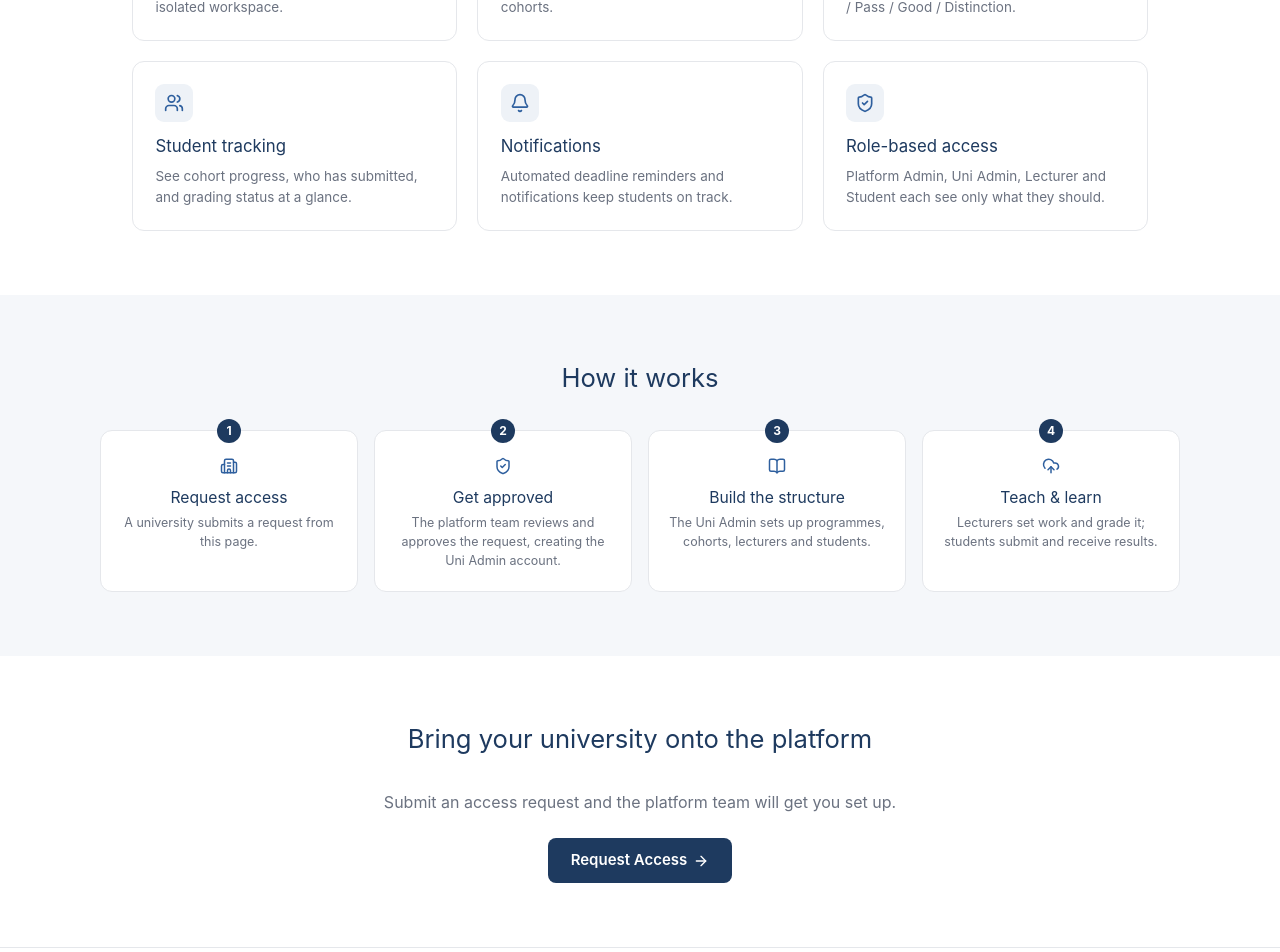
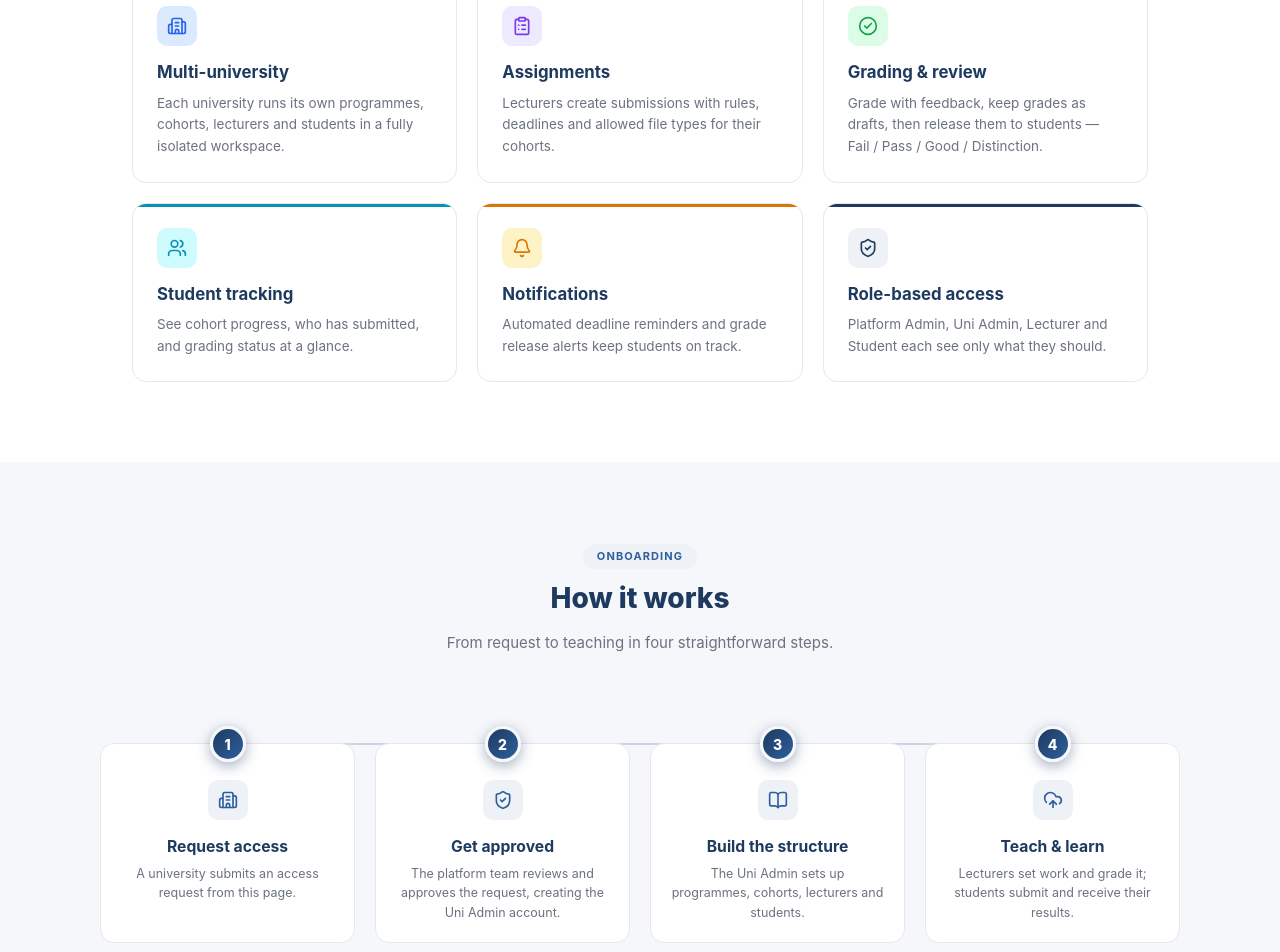
Before and after one commit to aviTD27/action-learning-cockpit-frontend, a React (Vite) app: page / in a window 1280 px wide. Shown: the part 920-1872 px from the top of the page. Built offline with nearby package versions, Linux system fonts and the light colour scheme; no server answers.

Commit message:
hero page

```diff
--- a/src/landing/LandingPage.tsx
+++ b/src/landing/LandingPage.tsx
@@ -6,19 +6,19 @@ import {
 import './styles/landing.css'
 
 const FEATURES = [
-  { icon: Building2, title: 'Multi-university', text: 'Each university runs its own programmes, cohorts, lecturers and students in an isolated workspace.' },
-  { icon: ClipboardList, title: 'Assignments', text: 'Lecturers create submissions with rules, deadlines and allowed file types for their cohorts.' },
-  { icon: CheckCircle2, title: 'Grading & review', text: 'Grade with feedback, keep grades as drafts, then release them to students — Fail / Pass / Good / Distinction.' },
-  { icon: Users, title: 'Student tracking', text: 'See cohort progress, who has submitted, and grading status at a glance.' },
-  { icon: Bell, title: 'Notifications', text: 'Automated deadline reminders and notifications keep students on track.' },
-  { icon: ShieldCheck, title: 'Role-based access', text: 'Platform Admin, Uni Admin, Lecturer and Student each see only what they should.' },
+  { icon: Building2,    color: '#2563eb', bg: '#dbeafe', title: 'Multi-university',  text: 'Each university runs its own programmes, cohorts, lecturers and students in a fully isolated workspace.' },
+  { icon: ClipboardList, color: '#7c3aed', bg: '#ede9fe', title: 'Assignments',       text: 'Lecturers create submissions with rules, deadlines and allowed file types for their cohorts.' },
+  { icon: CheckCircle2,  color: '#16a34a', bg: '#dcfce7', title: 'Grading & review',  text: 'Grade with feedback, keep grades as drafts, then release them to students — Fail / Pass / Good / Distinction.' },
+  { icon: Users,         color: '#0891b2', bg: '#cffafe', title: 'Student tracking',  text: 'See cohort progress, who has submitted, and grading status at a glance.' },
+  { icon: Bell,          color: '#d97706', bg: '#fef3c7', title: 'Notifications',     text: 'Automated deadline reminders and grade release alerts keep students on track.' },
+  { icon: ShieldCheck,   color: '#1E3A5F', bg: '#eef2f7', title: 'Role-based access', text: 'Platform Admin, Uni Admin, Lecturer and Student each see only what they should.' },
 ]
 
 const STEPS = [
-  { icon: Building2, title: 'Request access', text: 'A university submits a request from this page.' },
-  { icon: ShieldCheck, title: 'Get approved', text: 'The platform team reviews and approves the request, creating the Uni Admin account.' },
-  { icon: BookOpen, title: 'Build the structure', text: 'The Uni Admin sets up programmes, cohorts, lecturers and students.' },
-  { icon: UploadCloud, title: 'Teach & learn', text: 'Lecturers set work and grade it; students submit and receive results.' },
+  { icon: Building2,  title: 'Request access',    text: 'A university submits an access request from this page.' },
+  { icon: ShieldCheck, title: 'Get approved',     text: 'The platform team reviews and approves the request, creating the Uni Admin account.' },
+  { icon: BookOpen,   title: 'Build the structure', text: 'The Uni Admin sets up programmes, cohorts, lecturers and students.' },
+  { icon: UploadCloud, title: 'Teach & learn',    text: 'Lecturers set work and grade it; students submit and receive their results.' },
 ]
 
 export default function LandingPage() {
@@ -38,6 +38,10 @@ export default function LandingPage() {
       </header>
 
       <section className="lp-hero">
+        <video className="lp-hero-video" autoPlay muted loop playsInline>
+          <source src="/Un%20campus%20pour%20servir%20la%20science.mp4" type="video/mp4" />
+        </video>
+        <div className="lp-hero-overlay" />
         <div className="lp-hero-inner">
           <span className="lp-pill">Multi-university learning platform</span>
           <h1>Run teaching, submissions and grading<br />for every cohort — in one place.</h1>
@@ -57,11 +61,20 @@ export default function LandingPage() {
       </section>
 
       <section className="lp-section" id="features">
+        <div className="lp-section-header">
+          <span className="lp-section-label">Capabilities</span>
           <h2>Everything a programme needs</h2>
+          <p className="lp-section-intro">
+            One platform to manage your entire academic operation — from enrolment to results.
+          </p>
+        </div>
         <div className="lp-grid">
           {FEATURES.map(f => (
             <div className="lp-card" key={f.title}>
-              <span className="lp-card-icon"><f.icon size={20} /></span>
+              <div className="lp-card-bar" style={{ background: f.color }} />
+              <span className="lp-card-icon" style={{ background: f.bg, color: f.color }}>
+                <f.icon size={20} />
+              </span>
               <h3>{f.title}</h3>
               <p>{f.text}</p>
             </div>
@@ -70,16 +83,25 @@ export default function LandingPage() {
       </section>
 
       <section className="lp-section lp-section-alt" id="how">
+        <div className="lp-section-header">
+          <span className="lp-section-label">Onboarding</span>
           <h2>How it works</h2>
+          <p className="lp-section-intro">
+            From request to teaching in four straightforward steps.
+          </p>
+        </div>
+        <div className="lp-steps-wrap">
+          <div className="lp-steps-track" aria-hidden="true" />
           <div className="lp-steps">
             {STEPS.map((s, i) => (
               <div className="lp-step" key={s.title}>
                 <span className="lp-step-num">{i + 1}</span>
-              <span className="lp-step-icon"><s.icon size={18} /></span>
+                <span className="lp-step-icon"><s.icon size={20} /></span>
                 <h3>{s.title}</h3>
                 <p>{s.text}</p>
               </div>
             ))}
+          </div>
         </div>
       </section>
 
--- a/src/landing/styles/landing.css
+++ b/src/landing/styles/landing.css
@@ -29,8 +29,26 @@
 .lp-nav-links a:hover { color: #1E3A5F; }
 
 /* Hero */
-.lp-hero { background: linear-gradient(160deg, #1E3A5F 0%, #2E5F9E 100%); color: #fff; padding: 4.5rem 2rem 5rem; }
-.lp-hero-inner { max-width: 820px; margin: 0 auto; text-align: center; }
+.lp-hero { position: relative; overflow: hidden; color: #fff; padding: 4.5rem 2rem 5rem; }
+
+.lp-hero-video {
+  position: absolute;
+  inset: 0;
+  width: 100%;
+  height: 100%;
+  object-fit: cover;
+  object-position: center;
+  z-index: 0;
+}
+
+.lp-hero-overlay {
+  position: absolute;
+  inset: 0;
+  background: rgba(10, 25, 47, 0.62);
+  z-index: 1;
+}
+
+.lp-hero-inner { position: relative; z-index: 2; max-width: 820px; margin: 0 auto; text-align: center; }
 .lp-pill { display: inline-block; background: rgba(255,255,255,.15); border: 1px solid rgba(255,255,255,.25);
   color: #dbeafe; padding: 4px 12px; border-radius: 999px; font-size: 12px; font-weight: 600; margin-bottom: 1.25rem; }
 .lp-hero h1 { font-size: 2.4rem; line-height: 1.2; margin: 0 0 1rem; font-weight: 800; }
@@ -40,26 +58,146 @@
 .lp-hero .lp-btn-outline:hover { background: rgba(255,255,255,.12); }
 .lp-hero-note { font-size: 12.5px; color: #cbd9ec !important; margin-top: 1.25rem !important; }
 
-/* Sections */
-.lp-section { max-width: 1080px; margin: 0 auto; padding: 4rem 2rem; }
+/* ── Sections ── */
+.lp-section { max-width: 1080px; margin: 0 auto; padding: 5rem 2rem; }
 .lp-section-alt { max-width: none; background: #F5F7FA; }
-.lp-section h2, .lp-final h2 { text-align: center; color: #1E3A5F; font-size: 1.6rem; margin: 0 0 2rem; }
+.lp-final h2 { text-align: center; color: #1E3A5F; font-size: 1.6rem; margin: 0 0 2rem; }
+
+/* Section header (label + title + intro) */
+.lp-section-header { text-align: center; margin-bottom: 3rem; }
+.lp-section-header h2 { color: #1E3A5F; font-size: 1.75rem; font-weight: 800; margin: 0.5rem 0 0.75rem; }
+
+.lp-section-label {
+  display: inline-block;
+  background: #eef2f7;
+  color: #2E5F9E;
+  font-size: 11px;
+  font-weight: 700;
+  letter-spacing: .1em;
+  text-transform: uppercase;
+  padding: 4px 14px;
+  border-radius: 999px;
+}
+
+.lp-section-intro {
+  max-width: 520px;
+  margin: 0 auto;
+  color: #6b7280;
+  font-size: 15px;
+  line-height: 1.65;
+}
+
+/* ── Feature cards ── */
 .lp-grid { display: grid; grid-template-columns: repeat(3, 1fr); gap: 1.25rem; }
 @media (max-width: 800px) { .lp-grid { grid-template-columns: 1fr; } }
-.lp-card { background: #fff; border: 1px solid #e5e7eb; border-radius: 12px; padding: 1.4rem; }
-.lp-card-icon { display: inline-flex; padding: 9px; border-radius: 9px; background: #eef2f7; color: #2E5F9E; margin-bottom: .75rem; }
-.lp-card h3 { margin: 0 0 .4rem; color: #1E3A5F; font-size: 1.05rem; }
-.lp-card p { margin: 0; color: #6b7280; font-size: 13.5px; line-height: 1.55; }
 
-/* Steps */
-.lp-steps { max-width: 1080px; margin: 0 auto; display: grid; grid-template-columns: repeat(4, 1fr); gap: 1rem; }
-@media (max-width: 800px) { .lp-steps { grid-template-columns: 1fr 1fr; } }
-.lp-step { position: relative; background: #fff; border: 1px solid #e5e7eb; border-radius: 12px; padding: 1.25rem; text-align: center; }
-.lp-step-num { position: absolute; top: -12px; left: 50%; transform: translateX(-50%); width: 24px; height: 24px;
-  background: #1E3A5F; color: #fff; border-radius: 999px; font-size: 12px; font-weight: 700; display: grid; place-items: center; }
-.lp-step-icon { display: inline-flex; color: #2E5F9E; margin: .4rem 0; }
-.lp-step h3 { margin: .3rem 0 .3rem; color: #1E3A5F; font-size: .98rem; }
-.lp-step p { margin: 0; color: #6b7280; font-size: 12.5px; line-height: 1.5; }
+.lp-card {
+  background: #fff;
+  border: 1px solid #e5e7eb;
+  border-radius: 14px;
+  padding: 1.5rem;
+  position: relative;
+  overflow: hidden;
+  transition: transform .2s ease, box-shadow .2s ease;
+}
+
+.lp-card:hover {
+  transform: translateY(-5px);
+  box-shadow: 0 16px 40px rgba(0, 0, 0, 0.09);
+}
+
+.lp-card-bar {
+  position: absolute;
+  top: 0; left: 0; right: 0;
+  height: 3px;
+  border-radius: 14px 14px 0 0;
+}
+
+.lp-card-icon {
+  display: inline-flex;
+  padding: 10px;
+  border-radius: 10px;
+  margin-bottom: .875rem;
+}
+
+.lp-card h3 { margin: 0 0 .45rem; color: #1E3A5F; font-size: 1.05rem; font-weight: 700; }
+.lp-card p  { margin: 0; color: #6b7280; font-size: 13.5px; line-height: 1.6; }
+
+/* ── Steps ── */
+.lp-steps-wrap {
+  max-width: 1080px;
+  margin: 0 auto;
+  position: relative;
+  padding-top: 2.5rem;
+}
+
+.lp-steps-track {
+  position: absolute;
+  top: 2.5rem;
+  left: 12.5%;
+  right: 12.5%;
+  height: 2px;
+  background: linear-gradient(to right, transparent, #cbd5e1 15%, #cbd5e1 85%, transparent);
+  z-index: 0;
+}
+
+.lp-steps {
+  display: grid;
+  grid-template-columns: repeat(4, 1fr);
+  gap: 1.25rem;
+  position: relative;
+  z-index: 1;
+}
+
+@media (max-width: 800px) {
+  .lp-steps { grid-template-columns: 1fr 1fr; }
+  .lp-steps-track { display: none; }
+}
+
+.lp-step {
+  position: relative;
+  background: #fff;
+  border: 1px solid #e5e7eb;
+  border-radius: 14px;
+  padding: 1.5rem 1.25rem 1.25rem;
+  text-align: center;
+  transition: transform .2s ease, box-shadow .2s ease;
+}
+
+.lp-step:hover {
+  transform: translateY(-5px);
+  box-shadow: 0 16px 40px rgba(0, 0, 0, 0.09);
+}
+
+.lp-step-num {
+  position: absolute;
+  top: -18px;
+  left: 50%;
+  transform: translateX(-50%);
+  width: 36px;
+  height: 36px;
+  background: linear-gradient(135deg, #1E3A5F 0%, #2E5F9E 100%);
+  color: #fff;
+  border-radius: 999px;
+  font-size: 14px;
+  font-weight: 800;
+  display: grid;
+  place-items: center;
+  box-shadow: 0 4px 14px rgba(30, 58, 95, 0.4);
+  border: 3px solid #F5F7FA;
+}
+
+.lp-step-icon {
+  display: inline-flex;
+  color: #2E5F9E;
+  background: #eef2f7;
+  padding: 10px;
+  border-radius: 10px;
+  margin: .75rem 0 .5rem;
+}
+
+.lp-step h3 { margin: .4rem 0 .35rem; color: #1E3A5F; font-size: .98rem; font-weight: 700; }
+.lp-step p  { margin: 0; color: #6b7280; font-size: 12.5px; line-height: 1.55; }
 
 /* Final CTA */
 .lp-final { text-align: center; padding: 4rem 2rem; }
```
Also changed, not shown: 1 other file (tests, documents, lock files or other folders). Lines whose indentation alone changed are shown as unchanged.
